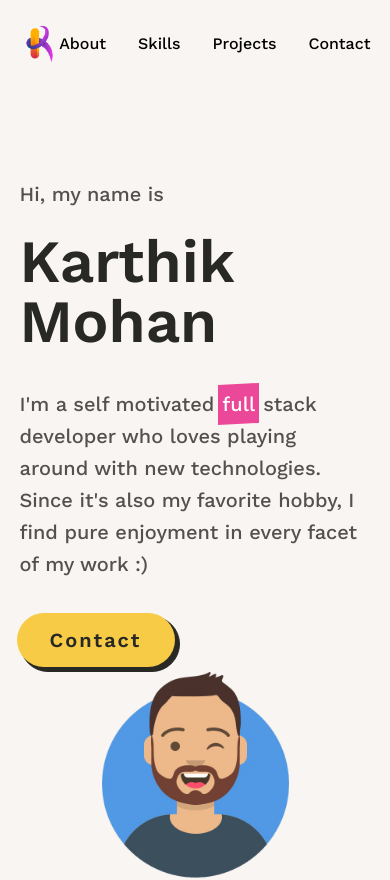
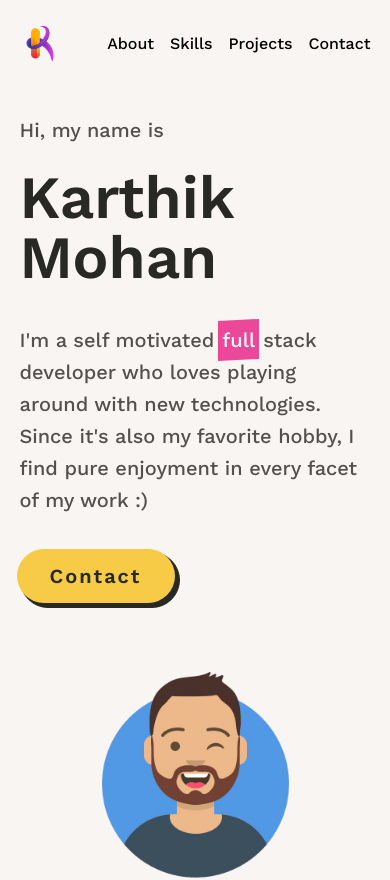
Before and after one commit to karthik-mohan23/Portfolio, a React (Vite) app: page / in a window 390 px wide. Shown: the top 880 px of the page. Built offline with nearby package versions, Linux system fonts and the light colour scheme.

Commit message:
changed spacing

```diff
--- a/src/components/Hero.jsx
+++ b/src/components/Hero.jsx
@@ -9,7 +9,7 @@ import { Link } from "react-scroll";
 
 const Hero = () => {
   return (
-    <main className="bg-primary pt-40 md:pt-8">
+    <main className="bg-primary pt-24 md:pt-8">
       <section className="w-[90%] min-h-screen max-w-7xl mx-auto   md:flex  justify-between items-center">
         <motion.div
           initial="hidden"
@@ -44,6 +44,7 @@ const Hero = () => {
           </div>
         </motion.div>
         <motion.div
+          className="pt-16 md:pt-0"
           initial="hidden"
           whileInView="visible"
           viewport={{ once: true, amount: 0.5 }}
--- a/src/components/Navbar.jsx
+++ b/src/components/Navbar.jsx
@@ -4,13 +4,13 @@ const Navbar = () => {
   return (
     <header className="bg-primary">
       <div className="fixed top-0 left-0 z-10  bg-primary w-full">
-        <nav className=" w-[90%] max-w-7xl mx-auto py-6 flex items-center justify-between  ">
+        <nav className=" w-[90%] max-w-7xl mx-auto py-6 flex items-center justify-between ">
           <h3 className="hover:cursor-pointer">
             <Link to="home" smooth={true}>
               <img src={Logo} alt="brand logo" className="w-10" />
             </Link>
           </h3>
-          <ul className="flex items-center gap-8 md:gap-11 md:text-xl font-medium">
+          <ul className="flex items-center gap-4 md:gap-11 md:text-xl font-medium">
             <li className="hover:cursor-pointer hover:underline">
               <Link to="about" smooth={true}>
                 About
--- a/src/components/Projects.jsx
+++ b/src/components/Projects.jsx
@@ -10,7 +10,7 @@ const Projects = () => {
         <h2 className="text-3xl md:text-5xl text-f-primary font-semibold pb-6">
           Projects
         </h2>
-        <div className="lg:py-10">
+        <div className="lg:pt-10">
           <motion.div
             className="py-10 bg-violet-300 rounded-md mb-20"
             initial="hidden"
```
